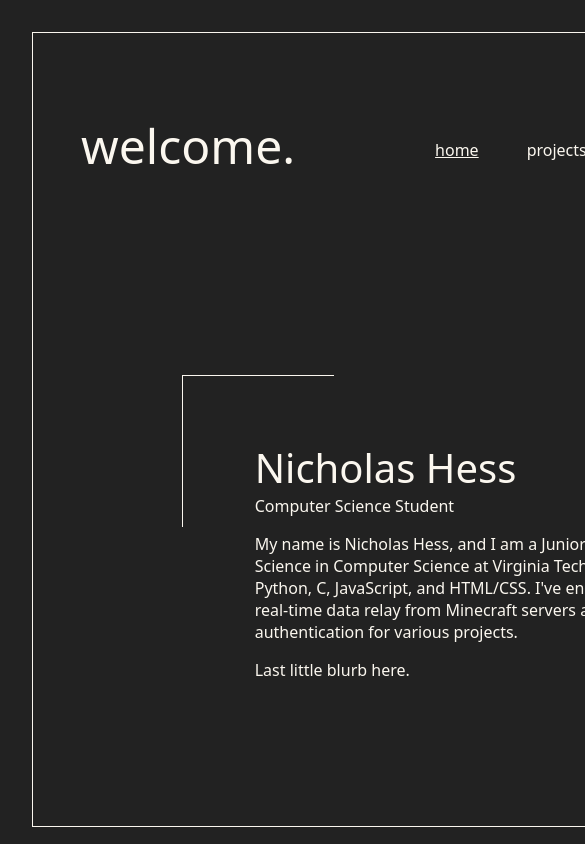
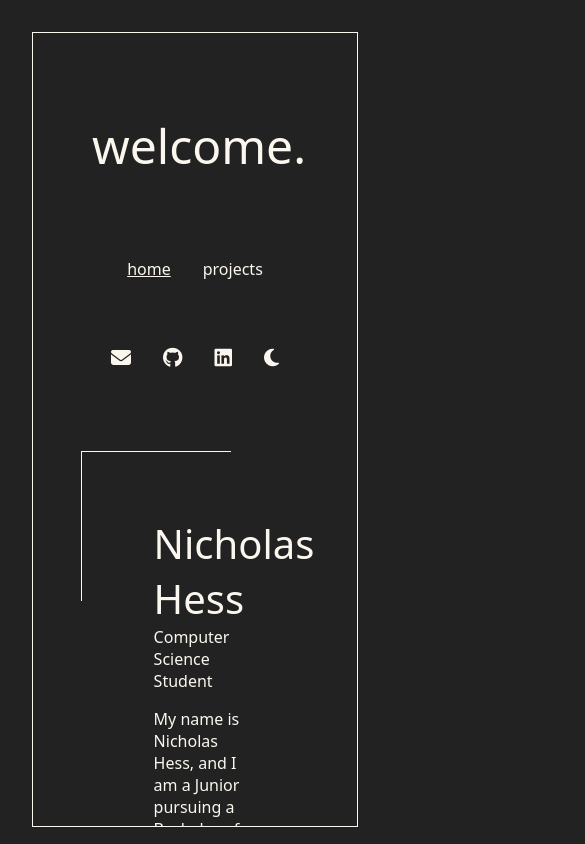
Before and after one commit to hessnt30/portfolio, a React (Vite) app: page / in a window 390 px wide. Shown: the top 844 px of the page, 585 px wide, since content can reach past the window. Built offline with nearby package versions, Linux system fonts and the light colour scheme.

Commit message:
did a ton of styling. mobile, dark mode (still need to do hover on nav bar), other

```diff
--- a/src/App.jsx
+++ b/src/App.jsx
@@ -1,21 +1,46 @@
 import Header from "./Header.jsx";
 import Info from "./Info.jsx";
-import { useState } from "react";
+import { useState, useEffect } from "react";
 import ProjectsPage from "./ProjectsPage.jsx";
 
 function App() {
   const [activePage, setActivePage] = useState("home"); // Initialize activePage state
+  const [toggleDarkMode, setToggleDarkMode] = useState("dark"); // Initialize dark mode state
+
+  useEffect(() => {
+    // Update dark mode class on body element
+    document.body.classList.toggle("dark-mode", toggleDarkMode === "light");
+    // Update dark mode class on container element
+    const container = document.querySelector(".container");
+    if (container) {
+      container.classList.toggle("dark-mode", toggleDarkMode === "light");
+    }
+  }, [toggleDarkMode]);
 
   // Function to handle page change
   const handlePageChange = (page) => {
     setActivePage(page); // Update activePage state
   };
 
+  // Function to handle page change
+  const handleToggleDarkMode = (mode) => {
+    setToggleDarkMode(mode); // Update activePage state
+    console.log(toggleDarkMode);
+  };
+
   return (
     <>
-      <Header onPageChange={handlePageChange} />
-      {activePage == "home" && <Info />}
-      {activePage == "projects" && <ProjectsPage />}
+      <Header
+        onPageChange={handlePageChange}
+        darkModeToggle={handleToggleDarkMode}
+        darkMode={toggleDarkMode == "dark" ? true : false}
+      />
+      {activePage == "home" && (
+        <Info darkMode={toggleDarkMode == "dark" ? true : false} />
+      )}
+      {activePage == "projects" && (
+        <ProjectsPage darkMode={toggleDarkMode == "dark" ? true : false} />
+      )}
     </>
   );
 }
--- a/src/Header.jsx
+++ b/src/Header.jsx
@@ -1,8 +1,9 @@
 import { useState } from "react";
 import "./header.css";
 
-function Header({ onPageChange }) {
+function Header({ onPageChange, darkModeToggle, darkMode }) {
   const [activePage, setActivePage] = useState("home"); // Initialize activePage state
+  const [toggleDarkMode, setToggleDarkMode] = useState("dark"); // Initialize dark mode state
 
   // Function to handle navigation to home page
   const navigateHome = () => {
@@ -16,9 +17,19 @@ function Header({ onPageChange }) {
     onPageChange("projects"); // Call onPageChange callback with "projects"
   };
 
+  // Function to toggle dark mode
+  const activateToggleDarkMode = () => {
+    toggleDarkMode === "dark"
+      ? setToggleDarkMode("light")
+      : setToggleDarkMode("dark");
+    toggleDarkMode === "dark"
+      ? darkModeToggle("light")
+      : darkModeToggle("dark");
+  };
+
   return (
     <>
-      <div className="header">
+      <div className="header" id={darkMode ? "header-dark" : "header-light"}>
         <div className="welcome">
           <p className="welcome-text">welcome.</p>
         </div>
@@ -48,12 +59,20 @@ function Header({ onPageChange }) {
         <div className="personal-links-container">
           <ul className="personal-links">
             <li className="email">
-              <a className="links" href="mailto:hessnt30@vt.edu">
+              <a
+                className="links"
+                href="mailto:hessnt30@vt.edu"
+                id={darkMode ? "links-dark" : "links-light"}
+              >
                 <i className="fa-solid fa-envelope"></i>
               </a>
             </li>
             <li className="github">
-              <a className="links" href="https://github.com/hessnt30">
+              <a
+                className="links"
+                href="https://github.com/hessnt30"
+                id={darkMode ? "links-dark" : "links-light"}
+              >
                 <i className="fa-brands fa-github"></i>
               </a>
             </li>
@@ -61,11 +80,12 @@ function Header({ onPageChange }) {
               <a
                 className="links"
                 href="https://www.linkedin.com/in/nicholas-hess-b95a2a21a/"
+                id={darkMode ? "links-dark" : "links-light"}
               >
                 <i className="fa-brands fa-linkedin"></i>
               </a>
             </li>
-            <li className="darkmode-toggle">
+            <li onClick={activateToggleDarkMode} className="darkmode-toggle">
               <i className="fa-solid fa-moon"></i>
             </li>
           </ul>
--- a/src/Info.jsx
+++ b/src/Info.jsx
@@ -1,10 +1,16 @@
 import "./info.css";
 
-function Info() {
+function Info({ darkMode }) {
   return (
     <>
-      <div className="info-container">
-        <div className="text-container">
+      <div
+        className="info-container"
+        id={darkMode ? "info-container-dark" : "info-container-light"}
+      >
+        <div
+          className="text-container"
+          id={darkMode ? "text-container-dark" : "text-container-light"}
+        >
           <div className="header-text-container">
             <p className="my-name">Nicholas Hess</p>
             <p className="my-title">Computer Science Student</p>
@@ -22,8 +28,14 @@ function Info() {
             </p>
           </div>
         </div>
-        <div className="square-border" id="square1"></div>
-        <div className="square-border" id="square2"></div>
+        <div
+          className="square-border"
+          id={darkMode ? "square1-dark" : "square1-light"}
+        ></div>
+        <div
+          className="square-border"
+          id={darkMode ? "square2-dark" : "square2-light"}
+        ></div>
       </div>
     </>
   );
--- a/src/header.css
+++ b/src/header.css
@@ -3,10 +3,17 @@
   display: flex;
   justify-content: space-between;
   align-items: center;
-  color: #fbf7ef;
   font-family: system-ui, -apple-system, BlinkMacSystemFont, "Segoe UI", Roboto,
     Oxygen, Ubuntu, Cantarell, "Open Sans", "Helvetica Neue", sans-serif;
   margin-bottom: 0;
+}
+
+#header-dark {
+  color: #fbf7ef;
+}
+
+#header-light {
+  color: #222;
 }
 
 .welcome {
@@ -47,6 +54,7 @@
 .personal-links li {
   margin-right: 32px;
   font-size: 20px;
+  transition: transform 0.3s ease;
 }
 
 .links {
@@ -54,27 +62,72 @@
   text-decoration: none;
 }
 
+#links-dark {
+  color: #fbf7ef;
+}
+
+#links-light {
+  color: #222;
+}
+
 .personal-links li:hover {
-  margin-right: 32px;
   cursor: pointer;
-  animation-name: zoom-in-text;
-  animation-duration: 1s;
-}
-@keyframes zoom-in-text {
-  from {
-    font-size: 20px;
-  }
-  to {
-    font-size: 30px;
-  }
+  transform: scale(1.4);
 }
 
 .nav-item,
 .nav-item-active {
-  margin-right: 48px; /* Adjust spacing between items */
+  margin-right: 16px; /* Adjust spacing between items */
   cursor: pointer;
+  transition: background-color; /* Add transition to box-shadow */
+  padding: 0 16px;
+}
+
+.nav-item:hover,
+.nav-item-active:hover {
+  cursor: pointer;
+  background-color: #333; /* Add glow effect  */
 }
 
 .nav-item-active {
   text-decoration: underline;
 }
+
+@media screen and (max-width: 1050px) {
+  .header {
+    flex-direction: column; /* Change flex direction to column */
+    align-items: center; /* Center items horizontally */
+  }
+
+  .personal-links-container,
+  .navbar {
+    text-align: center; /* Center text */
+    margin: 16px 0; /* Add margin for spacing */
+  }
+
+  .nav-items,
+  .personal-links {
+    margin: 0; /* Reset margin */
+  }
+
+  .nav-item,
+  .nav-item-active {
+    margin-right: 0; /* Adjust spacing between items */
+    cursor: pointer;
+    transition: background-color; /* Add transition to box-shadow */
+    padding: 0 16px;
+  }
+
+  .personal-links li {
+    margin: 16px;
+  }
+
+  .personal-links-container {
+    margin-right: 0; /* Align personal links to the right */
+    margin-left: 0; /* Align personal links to the left */
+  }
+
+  .darkmode-toggle {
+    margin-left: 0;
+  }
+}
--- a/src/index.css
+++ b/src/index.css
@@ -1,10 +1,19 @@
 body {
   background-color: #222;
-    overflow: hidden;
-    min-width: 1000px;
   margin: 0;
   padding: 32px 32px 0 32px;
   height: 94vh;
+  overflow-y: hidden;
+}
+
+.dark-mode {
+  background-color: #fbf7ef;
+}
+
+@media screen and (max-width: 1050px) {
+  .container {
+    overflow-y: auto;
+  }
 }
 
 .container {
--- a/src/info.css
+++ b/src/info.css
@@ -1,38 +1,72 @@
 .square-border {
-  border: 1px #fbf7ef solid;
   position: absolute;
-  background-color: #fbf7ef;
   z-index: -1;
-}
-
-#square1 {
-  top: -1px;
-  left: -1px;
   height: 150px; /* Adjust as needed */
   width: 150px; /* Adjust as needed */
 }
 
-#square2 {
+#square1-dark {
+  top: -1px;
+  left: -1px;
+  background-color: #fbf7ef;
+}
+
+#square2-dark {
   bottom: -1px;
   right: -1px;
-  height: 150px; /* Adjust as needed */
-  width: 150px; /* Adjust as needed */
+  background-color: #fbf7ef;
+}
+
+#square1-light {
+  top: -1px;
+  left: -1px;
+  background-color: #222;
+}
+
+#square2-light {
+  bottom: -1px;
+  right: -1px;
+  background-color: #222;
 }
 
 .info-container {
   margin-left: auto;
   margin-right: auto;
-  background-color: #222;
+  margin-top: 15%;
+  margin-bottom: 64px;
   width: 70%;
-  color: #fbf7ef;
   font-family: system-ui, -apple-system, BlinkMacSystemFont, "Segoe UI", Roboto,
     Oxygen, Ubuntu, Cantarell, "Open Sans", "Helvetica Neue", sans-serif;
   z-index: 0;
   position: relative;
+  top: 0; /* Initial position */
+}
+
+#info-container-dark {
+  background-color: #222;
+  color: #fbf7ef;
+}
+
+#info-container-light {
+  background-color: #fbf7ef;
+  color: #222;
+}
+
+@media screen and (max-height: 1000px) {
+  .info-container {
+    top: -100px; /* Adjust as needed */
+  }
+}
+
+#text-container-dark {
+  background-color: #222;
+}
+
+#text-container-light {
+  background-color: #fbf7ef;
 }
 
 .text-container {
-  background-color: #222;
   padding: 64px;
 }
 
@@ -55,3 +89,9 @@
   margin-left: 8px;
   z-index: 0;
 }
+
+@media screen and (max-width: 1050px) and (max-height: 1000px) {
+  .info-container {
+    top: 0px; /* Adjust as needed */
+  }
+}
--- a/src/project.css
+++ b/src/project.css
@@ -1,6 +1,11 @@
 .project-container {
     margin-bottom: 24px;
     cursor: pointer;
+    transition: transform 0.3s ease;
+}
+
+.project-container:hover {
+    transform: scale(1.2);
 }
 
 .project-title {
--- a/src/projectlist.css
+++ b/src/projectlist.css
@@ -1,8 +1,16 @@
 .project-list-container {
-    display: flex;
-    flex-direction: column;
+  display: flex;
+  flex-direction: column;
 }
 
 .project-list-title {
-    margin-bottom: 8px;
+  margin-bottom: 8px;
 }
+
+@media screen and (max-width: 1050px) {
+  .project-list-container {
+    padding-left: 16px;
+    margin-top: 32px;
+
+  }
+}
--- a/src/projectspage.css
+++ b/src/projectspage.css
@@ -1,41 +1,84 @@
-.square-border {
-    border: 1px #fbf7ef solid;
+.project-square-border {
   position: absolute;
-    background-color: #fbf7ef;
   z-index: -1;
-  }
-
-  #square1 {
-    top: -1px;
-    left: -1px;
   height: 150px; /* Adjust as needed */
   width: 150px; /* Adjust as needed */
 }
 
-  #square2 {
+#project-square1-dark {
+  top: -1px;
+  left: -1px;
+  background-color: #fbf7ef;
+}
+
+#project-square2-dark {
   bottom: -1px;
   right: -1px;
-    height: 150px; /* Adjust as needed */
-    width: 150px; /* Adjust as needed */
+  background-color: #fbf7ef;
 }
 
-  .info-container {
+#project-square1-light {
+  top: -1px;
+  left: -1px;
+  background-color: #222;
+}
+
+#project-square2-light {
+  bottom: -1px;
+  right: -1px;
+  background-color: #222;
+}
+
+.projects-page-container {
   margin-left: auto;
   margin-right: auto;
   margin-top: 15%;
-    background-color: #222;
+  margin-bottom: 64px;
   width: 70%;
-    color: #fbf7ef;
   font-family: system-ui, -apple-system, BlinkMacSystemFont, "Segoe UI", Roboto,
     Oxygen, Ubuntu, Cantarell, "Open Sans", "Helvetica Neue", sans-serif;
+  color: #fbf7ef;
   z-index: 0;
   position: relative;
-    max-width: 1000px;
+}
+
+#projects-page-container-dark {
+  background-color: #222;
+  color: #fbf7ef;
+}
+
+#projects-page-container-light {
+  background-color: #fbf7ef;
+  color: #222;
 }
 
 .project-lists-container {
-    background-color: #222;
   display: flex;
   justify-content: space-between;
   padding: 32px 104px;
 }
+
+#project-lists-container-dark {
+  background-color: #222;
+}
+
+#project-lists-container-light {
+  background-color: #fbf7ef;
+}
+
+@media screen and (max-height: 1000px) {
+  .projects-page-container {
+    top: -100px; /* Adjust as needed */
+  }
+}
+
+@media screen and (max-width: 1050px) {
+  .project-lists-container {
+    flex-direction: column;
+    align-items: center;
+    padding: 8px 32px;
+  }
+  .projects-page-container {
+    top: 0px; /* Adjust as needed */
+  }
+}
```
Also changed, not shown: index.html (+5 -2 lines), src/ProjectsPage.jsx (+25 -5 lines). Lines whose indentation alone changed are shown as unchanged.
